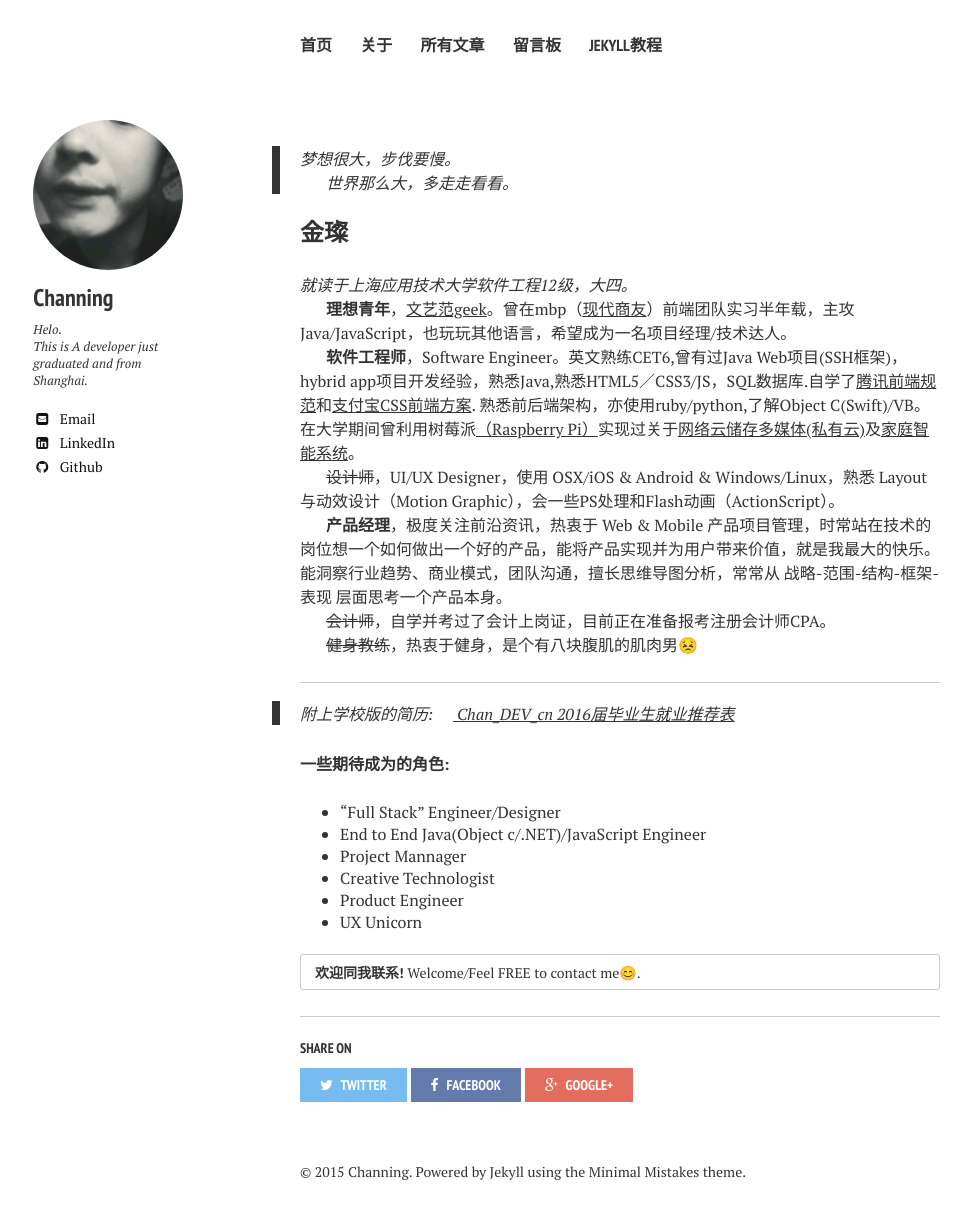
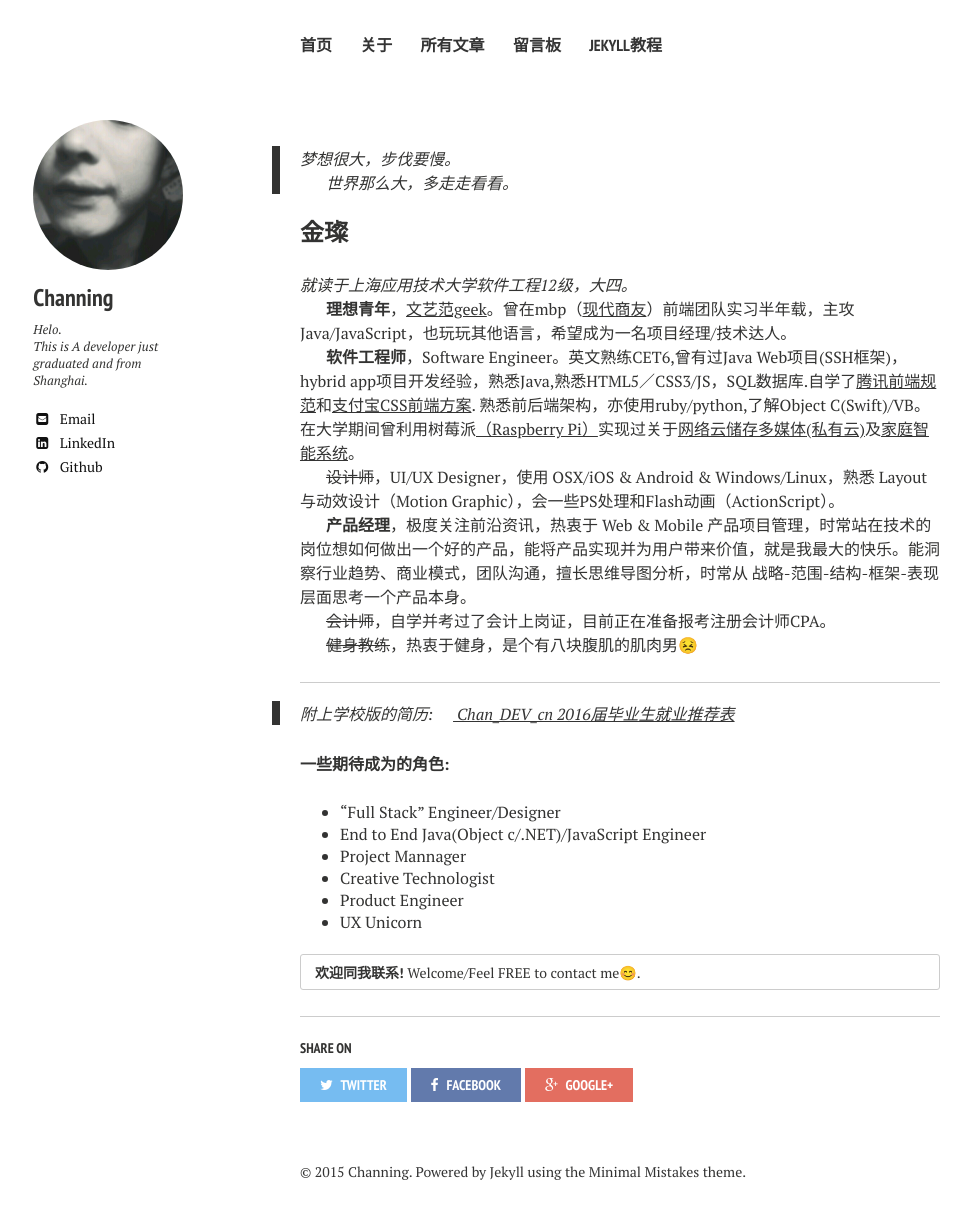
Before and after one commit to jincan39/jincan39.github.io, a Jekyll site: the page built from about/index.md, in a window 1280 px wide. Shown: the whole page, without its empty margins (20-991 px from the left). Built offline with Jekyll 4.4.1, drawn with Linux system fonts in a browser that asks for light colours; nearby versions of some CDN libraries; comment, search, counter and statistics services are not loaded.

Commit message:
Update index.md

```diff
--- a/about/index.md
+++ b/about/index.md
@@ -21,7 +21,7 @@ comments: true
 
 <del>设计师</del>，UI/UX Designer，使用 OSX/iOS & Android & Windows/Linux，熟悉 Layout 与动效设计（Motion Graphic），会一些PS处理和Flash动画（ActionScript）。
 
-**产品经理**，极度关注前沿资讯，热衷于 Web & Mobile 产品项目管理，时常站在技术的岗位想一个如何做出一个好的产品，能将产品实现并为用户带来价值，就是我最大的快乐。能洞察行业趋势、商业模式，团队沟通，擅长思维导图分析，常常从 战略-范围-结构-框架-表现 层面思考一个产品本身。
+**产品经理**，极度关注前沿资讯，热衷于 Web & Mobile 产品项目管理，时常站在技术的岗位想如何做出一个好的产品，能将产品实现并为用户带来价值，就是我最大的快乐。能洞察行业趋势、商业模式，团队沟通，擅长思维导图分析，时常从 战略-范围-结构-框架-表现 层面思考一个产品本身。
 
 <del>会计师</del>，自学并考过了会计上岗证，目前正在准备报考注册会计师CPA。
 
```
